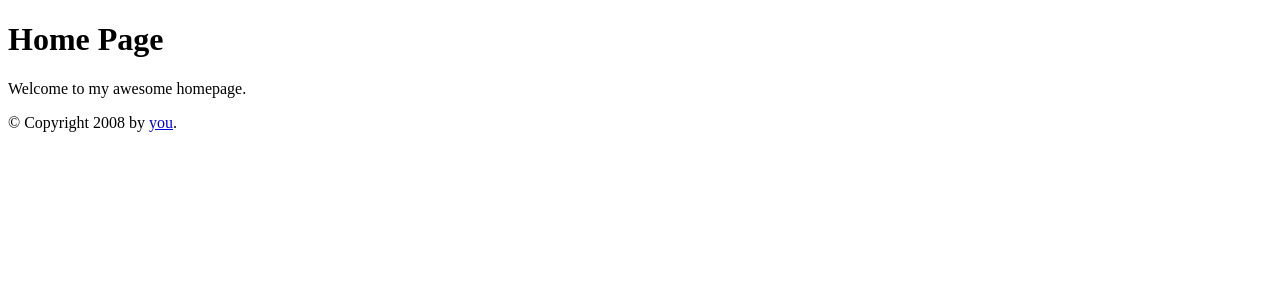
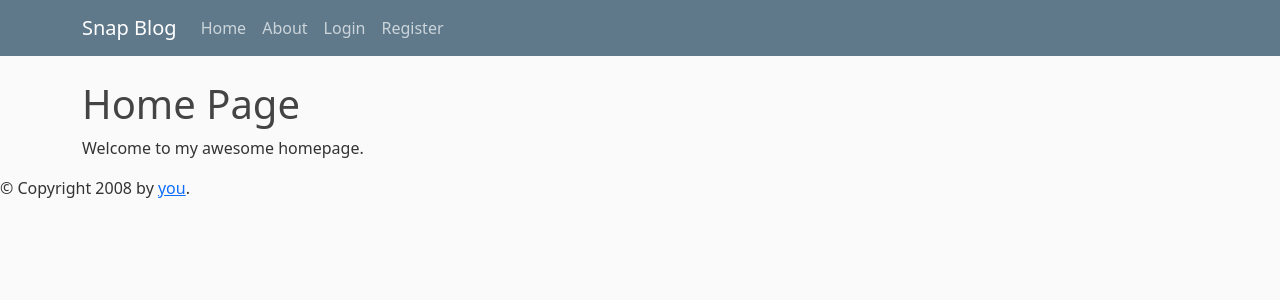
Before and after one commit to fatma123555/snap-app, a Flask app: page / in a window 1280 px wide. Shown: the top 300 px of the page. Run offline with Flask 2, Linux system fonts and the light colour scheme.

Commit message:
added navigation bar and base layout

```diff
--- a/app.py
+++ b/app.py
@@ -1,4 +1,4 @@
-from flask import Flask, render_template
+from flask import Flask, render_template, url_for
 
 app = Flask(__name__)
 
--- /dev/null
+++ b/static/main.css
@@ -0,0 +1,80 @@
+body {
+  background: #fafafa;
+  color: #333333;
+  margin-top: 5rem;
+}
+
+h1, h2, h3, h4, h5, h6 {
+  color: #444444;
+}
+
+.bg-steel {
+  background-color: #5f788a;
+}
+
+.site-header .navbar-nav .nav-link {
+  color: #cbd5db;
+}
+
+.site-header .navbar-nav .nav-link:hover {
+  color: #ffffff;
+}
+
+.site-header .navbar-nav .nav-link.active {
+  font-weight: 500;
+}
+
+.content-section {
+  background: #ffffff;
+  padding: 10px 20px;
+  border: 1px solid #dddddd;
+  border-radius: 3px;
+  margin-bottom: 20px;
+}
+
+.article-title {
+  color: #444444;
+}
+
+a.article-title:hover {
+  color: #428bca;
+  text-decoration: none;
+}
+
+.article-content {
+  white-space: pre-line;
+}
+
+.article-img {
+  height: 65px;
+  width: 65px;
+  margin-right: 16px;
+}
+
+.article-metadata {
+  padding-bottom: 1px;
+  margin-bottom: 4px;
+  border-bottom: 1px solid #e3e3e3
+}
+
+.article-metadata a:hover {
+  color: #333;
+  text-decoration: none;
+}
+
+.article-svg {
+  width: 25px;
+  height: 25px;
+  vertical-align: middle;
+}
+
+.account-img {
+  height: 125px;
+  width: 125px;
+  margin-right: 20px;
+  margin-bottom: 16px;
+}
+
+.account-heading {
+  font-size: 2.5rem;
+}
--- a/templates/base.html
+++ b/templates/base.html
@@ -1,16 +1,25 @@
 <!DOCTYPE html>
 <html>
 <head>
-	<meta charset="utf-8">
+    <!-- Required meta tags -->
+    <meta charset="utf-8">
+    <meta name="viewport" content="width=device-width, initial-scale=1">
+
+    <!-- Bootstrap CSS -->
+    <link href="https://cdn.jsdelivr.net/npm/bootstrap@5.0.2/dist/css/bootstrap.min.css" rel="stylesheet" integrity="sha384-EVSTQN3/azprG1Anm3QDgpJLIm9Nao0Yz1ztcQTwFspd3yD65VohhpuuCOmLASjC" crossorigin="anonymous">
+    <link rel="stylesheet" type="text/css" href="{{ url_for('static', filename='main.css') }}">
+
 	<title>{% block title %}{% endblock %}</title>
 </head>
 <body>
-	<div id="content">{% block content %}{% endblock %}</div>
+    {% include 'navbar.html' %}
+	<div id="content" class="container">{% block content %}{% endblock %}</div>
     <div id="footer">
         {% block footer %}
         &copy; Copyright 2008 by <a href="http://domain.invalid/">you</a>.
         {% endblock %}
     </div>
-
+    <!-- Option 1: Bootstrap Bundle with Popper -->
+    <script src="https://cdn.jsdelivr.net/npm/bootstrap@5.0.2/dist/js/bootstrap.bundle.min.js" integrity="sha384-MrcW6ZMFYlzcLA8Nl+NtUVF0sA7MsXsP1UyJoMp4YLEuNSfAP+JcXn/tWtIaxVXM" crossorigin="anonymous"></script>
 </body>
 </html>
--- a/templates/home.html
+++ b/templates/home.html
@@ -5,4 +5,4 @@
     <p class="important">
       Welcome to my awesome homepage.
     </p>
-{% endblock %}
+{% endblock content %}
--- /dev/null
+++ b/templates/navbar.html
@@ -0,0 +1,21 @@
+<header class="site-header">
+  <nav class="navbar navbar-expand-md navbar-dark bg-steel fixed-top">
+    <div class="container">
+      <a class="navbar-brand mr-4" href="/">Snap Blog</a>
+      <button class="navbar-toggler" type="button" data-toggle="collapse" data-target="#navbarToggle" aria-controls="navbarToggle" aria-expanded="false" aria-label="Toggle navigation">
+        <span class="navbar-toggler-icon"></span>
+      </button>
+      <div class="collapse navbar-collapse" id="navbarToggle">
+        <div class="navbar-nav mr-auto">
+          <a class="nav-item nav-link" href="/">Home</a>
+          <a class="nav-item nav-link" href="/about">About</a>
+        </div>
+        <!-- Navbar Right Side -->
+        <div class="navbar-nav">
+          <a class="nav-item nav-link" href="/login">Login</a>
+          <a class="nav-item nav-link" href="/register">Register</a>
+        </div>
+      </div>
+    </div>
+  </nav>
+</header>
```
